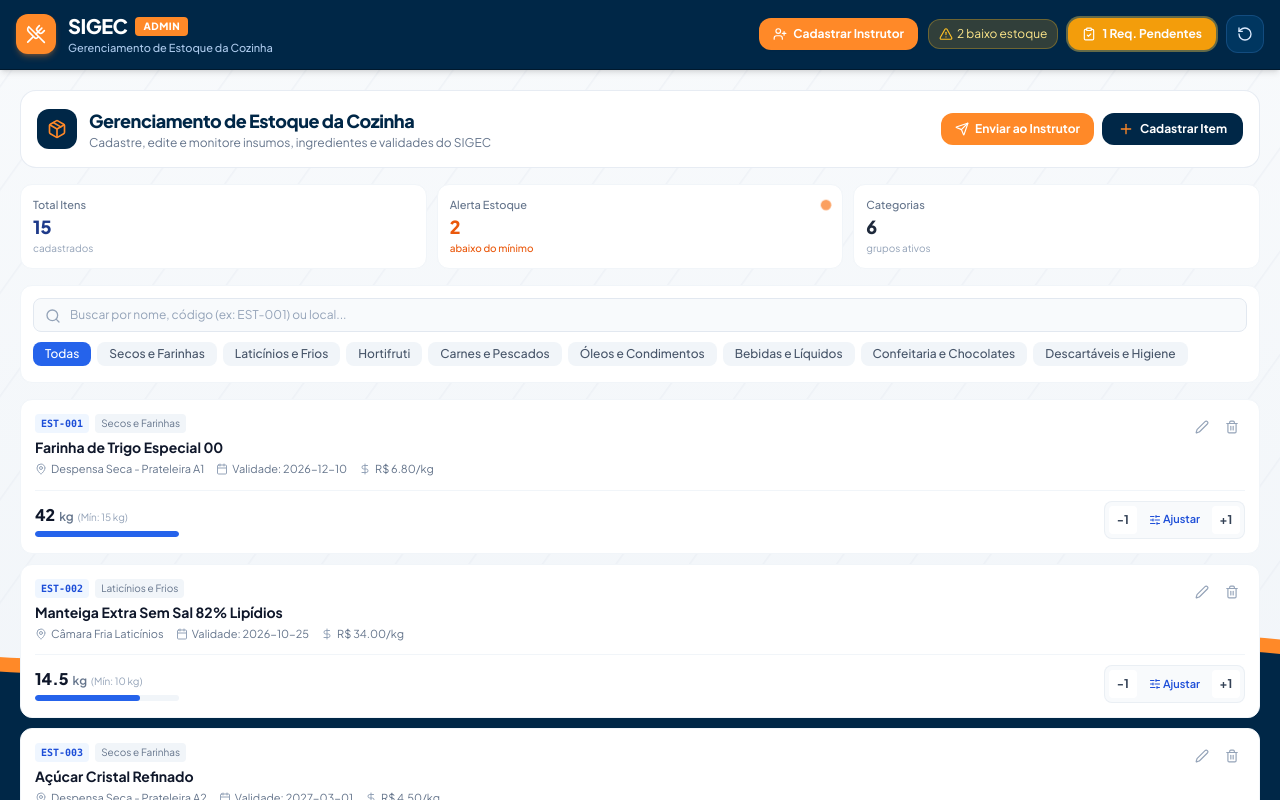
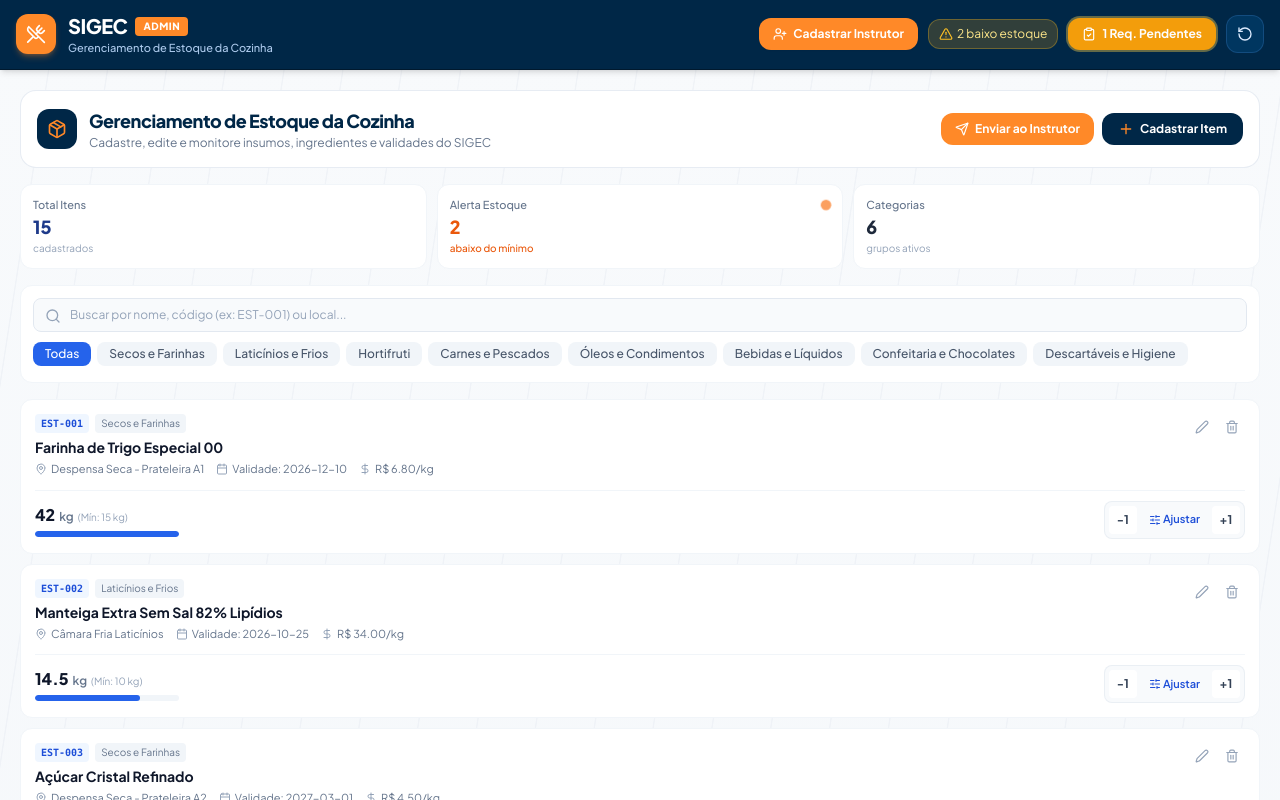
Before and after one commit to JankledsonRodriguez/Administrador-Mobile-, a React (Vite) app: page / in a window 1280 px wide. Shown: the top 800 px of the page. Built offline with nearby package versions, Linux system fonts and the light colour scheme.

Commit message:
Update background property from fixed to scrolling so wave appears naturally at the very bottom of the page

```diff
--- a/src/index.css
+++ b/src/index.css
@@ -13,12 +13,12 @@
   }
 }
 
-/* Custom SIGEC Corporate Background Image */
+/* Custom SIGEC Corporate Background Image - Scrolls naturally to show at the bottom */
 .sigec-app-bg {
   background-image: url('./assets/sigec_bg.svg');
-  background-size: cover;
-  background-position: bottom center;
-  background-attachment: fixed;
+  background-size: 100% 100%;
+  background-repeat: no-repeat;
+  background-position: bottom;
   min-height: 100vh;
   position: relative;
 }
```
